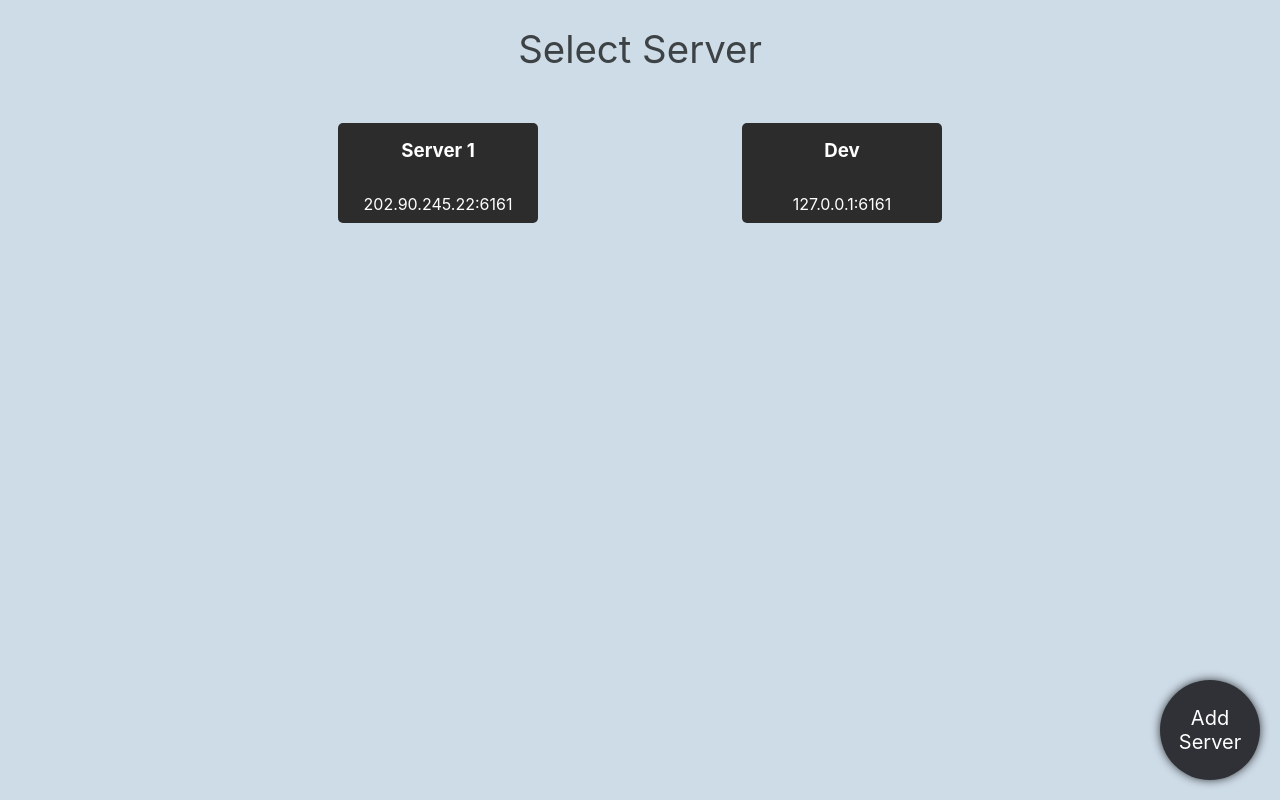
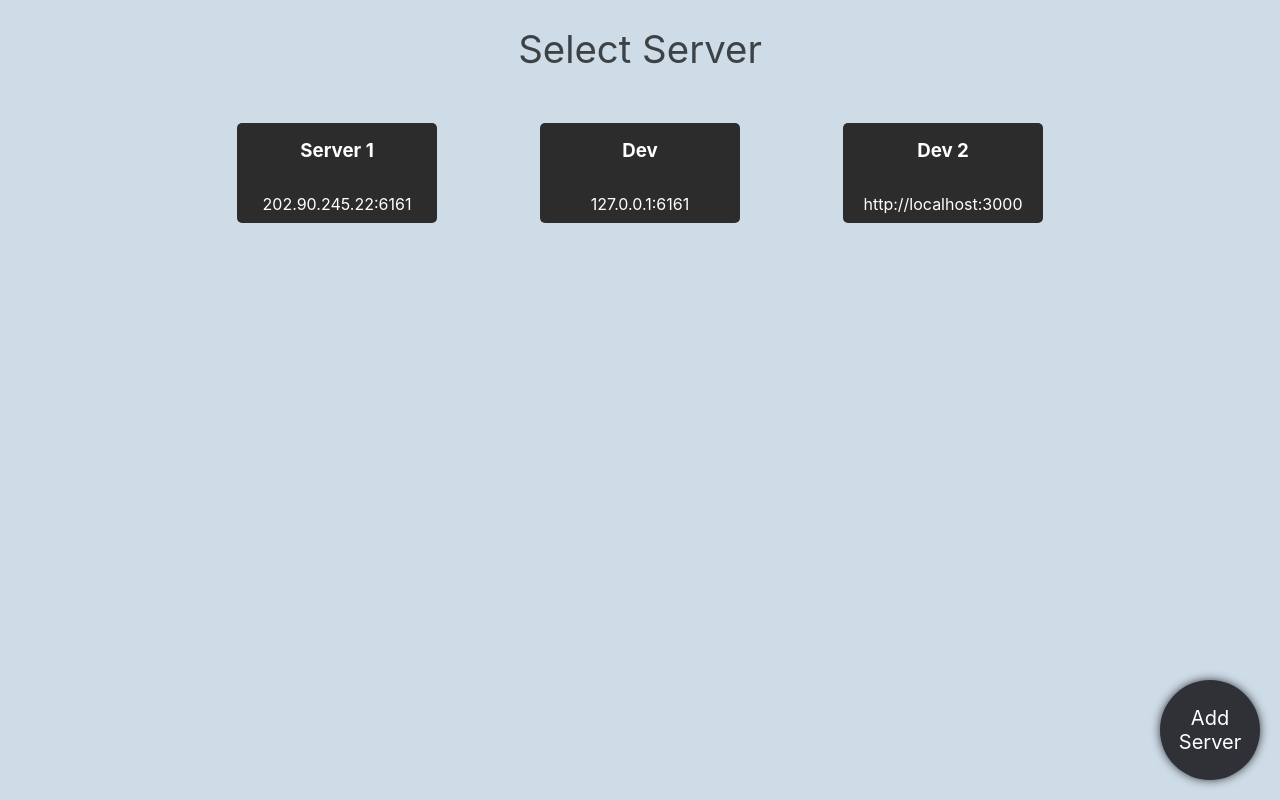
Before and after one commit to Superbro525Alt/ServerController, a SvelteKit app: page / in a window 1280 px wide. Built offline with nearby package versions, Linux system fonts and the light colour scheme.

Commit message:
Finished socket connects with passwords

```diff
--- a/src/routes/+page.svelte
+++ b/src/routes/+page.svelte
@@ -7,8 +7,7 @@
 	import ioClient from 'socket.io-client';
 
 
-
-
+	let loaded_server = false;
 
 	let servers = [{
 		name: "Server 1",
@@ -16,6 +15,9 @@
 	}, {
 		name: "Dev",
 		ip: "127.0.0.1:6161"
+	}, {
+		name: "Dev 2",
+		ip: "http://localhost:3000"
 	}];
 
 	let create_server_popup_visible = false;
@@ -51,9 +53,11 @@
 			socket.emit('password', server_password);
 		});
 
-		socket.on('password', (correct: boolean) => {
+		socket.on('login', (correct: boolean) => {
 			if (correct) {
 				console.log("Password correct");
+				var error = document.querySelector(".error");
+				error.innerHTML = "";
 			} else {
 				console.log("Password incorrect");
 				var error = document.querySelector(".error");
@@ -66,6 +70,8 @@
 	}
 
 	function load_server_popup(ip: string, name: string) {
+		server_ip = ip;
+		server_name = name;
 		show_load_server_popup = true;
 	}
 
@@ -88,6 +94,7 @@
 </svelte:head>
 
 <section class="server-holder">
+	{#if !loaded_server}
 
 		{#if create_server_popup_visible}
 			<Popup title="Add Server" id="Add Server" onClose={reset_popup}>
@@ -112,8 +119,13 @@
 				<ServerButton name={server.name} ip={server.ip} onclick={load_server_popup}/>
 			{/each}
 		{/if}
+		{#if loaded_server}
+			<p>Server Loaded</p>
+		{/if}
 
 		<button on:click={add_server} class="add-server" >Add Server</button>
+
+	{/if}
 
 	<CustomMenu />
 </section>
```
Lines whose indentation alone changed are shown as unchanged.
